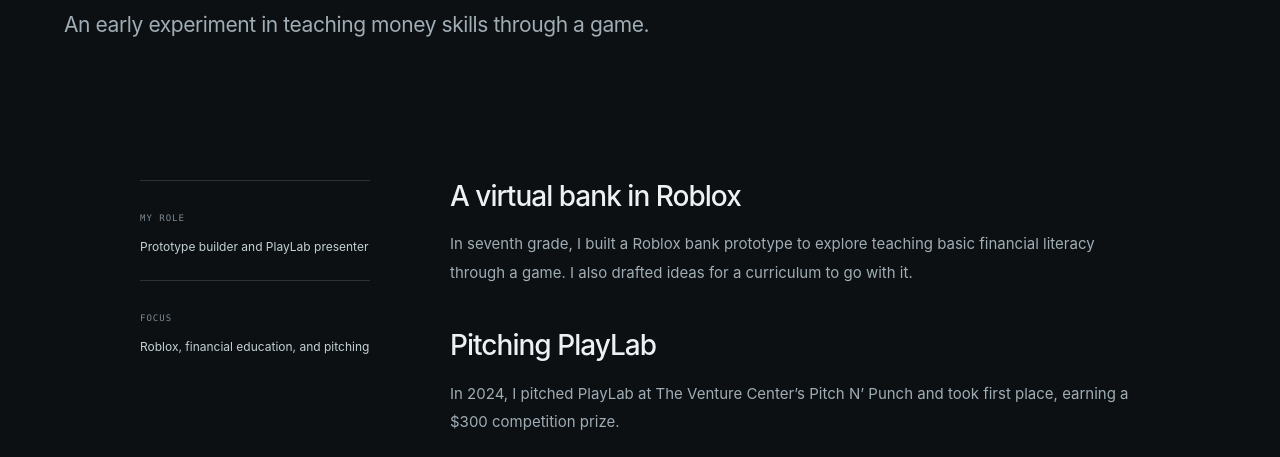
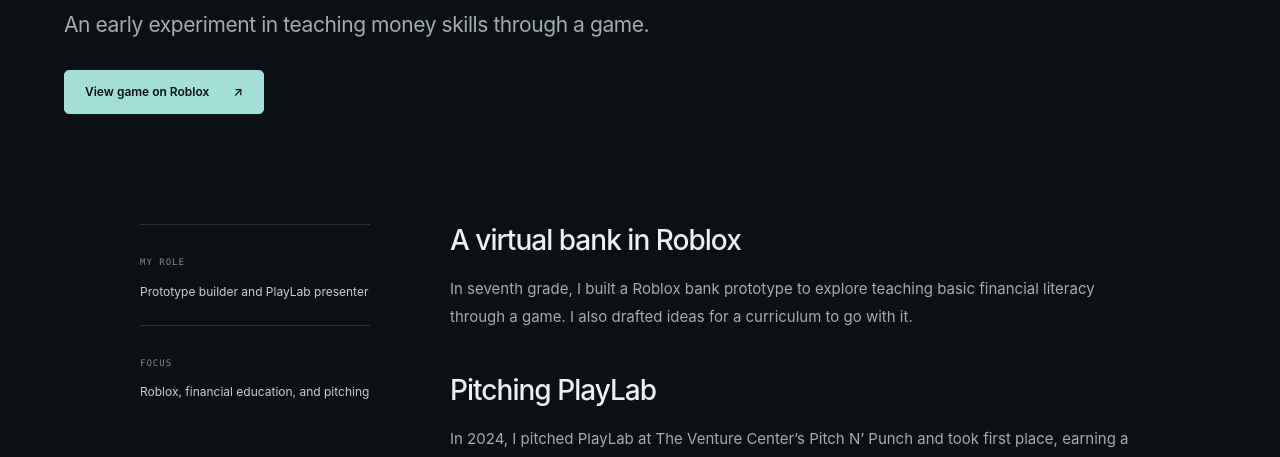
Before and after one commit to anaypandit/anaypandit.github.io, a plain HTML site: page projects/financial-literacy/index.html in a window 1280 px wide. Shown: the part 341-798 px from the top of the page. Drawn offline with Linux system fonts and the light colour scheme.

Commit message:
Link the Roblox bank prototype from the financial literacy project

```diff
--- a/projects/financial-literacy/index.html
+++ b/projects/financial-literacy/index.html
@@ -3,6 +3,9 @@
     <a class="back-link" href="/#work">← Selected work</a>
     <h1>Financial Literacy in Roblox</h1>
     <p class="case-lead">An early experiment in teaching money skills through a game.</p>
+    <div class="case-links">
+      <a class="button" href="https://www.roblox.com/games/11183658746" target="_blank" rel="noopener noreferrer">View game on Roblox <span aria-hidden="true">↗</span><span class="sr-only"> (opens in a new tab)</span></a>
+    </div>
   </div>
   <div class="case-layout">
     <aside class="case-facts" aria-label="Project facts">
```
